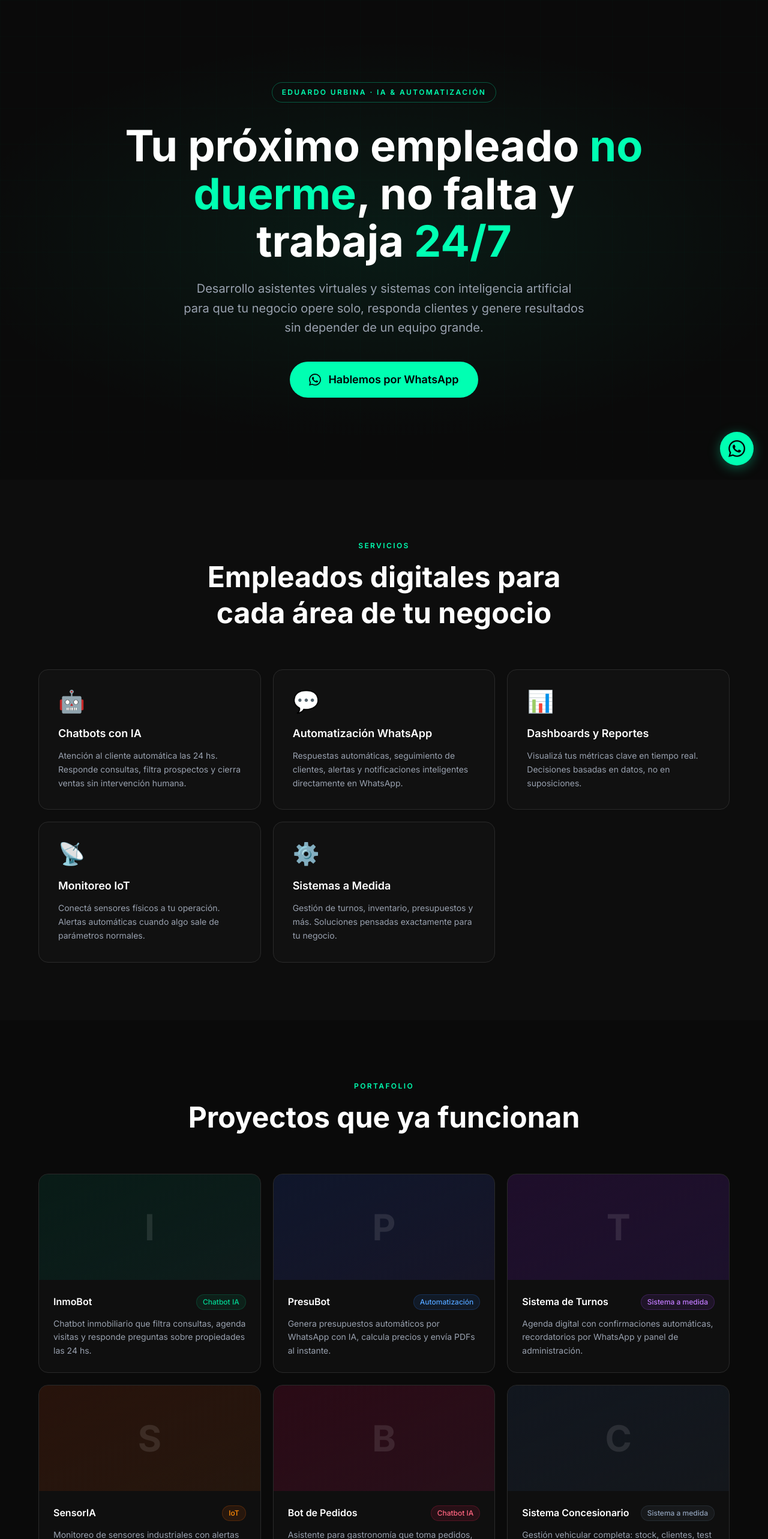
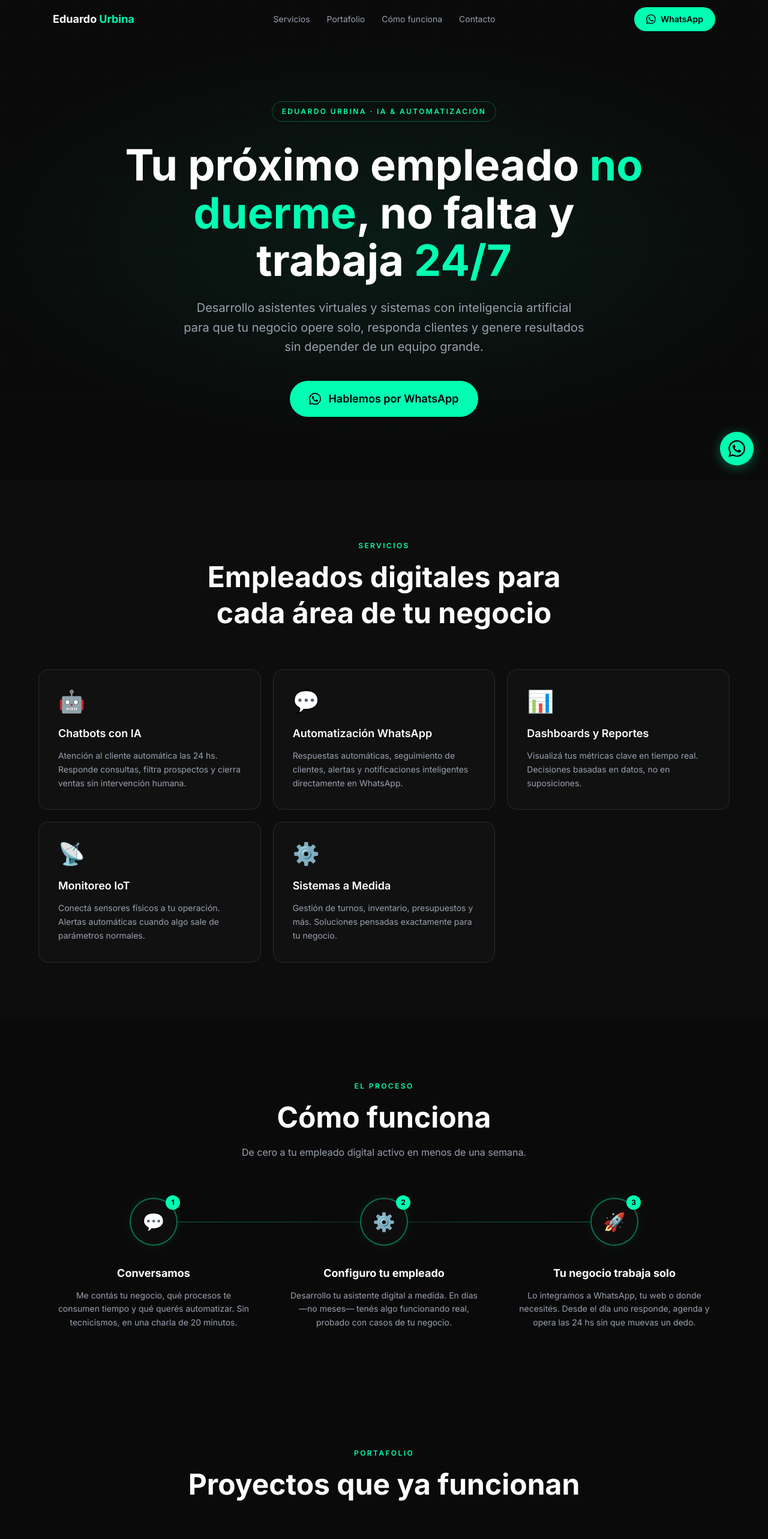
Before and after one commit to Eduurk/eduardo-urbina-landing, a Next.js app: page / in a window 1280 px wide. Shown: the top 2566 px of the page at 60% size. Built offline with nearby package versions, Linux system fonts and the light colour scheme.

Commit message:
Add Navbar and How It Works section
- Fixed navbar with scroll effect, backdrop blur, mobile hamburger
- How It Works: 3-step stepper (horizontal desktop / vertical mobile)
- Hero offset pt-16 to clear fixed navbar

Co-Authored-By: Claude Sonnet 4.6 <noreply@anthropic.com>

```diff
--- a/src/app/page.tsx
+++ b/src/app/page.tsx
@@ -1,5 +1,7 @@
+import Navbar from "@/components/Navbar";
 import Hero from "@/components/Hero";
 import Services from "@/components/Services";
+import HowItWorks from "@/components/HowItWorks";
 import Portfolio from "@/components/Portfolio";
 import WhyMe from "@/components/WhyMe";
 import Contact from "@/components/Contact";
@@ -10,8 +12,10 @@ import WhatsAppFloat from "@/components/WhatsAppFloat";
 export default function Home() {
   return (
     <>
+      <Navbar />
       <Hero />
       <Services />
+      <HowItWorks />
       <Portfolio />
       <WhyMe />
       <Contact />
--- a/src/components/Hero.tsx
+++ b/src/components/Hero.tsx
@@ -9,7 +9,7 @@ const WhatsAppIcon = () => (
 
 export default function Hero() {
   return (
-    <section className="relative min-h-screen flex flex-col items-center justify-center px-6 text-center overflow-hidden">
+    <section className="relative min-h-screen flex flex-col items-center justify-center px-6 text-center overflow-hidden pt-16">
       {/* Subtle grid background */}
       <div
         className="absolute inset-0 opacity-40"
--- /dev/null
+++ b/src/components/HowItWorks.tsx
@@ -0,0 +1,94 @@
+const steps = [
+  {
+    number: "01",
+    icon: "💬",
+    title: "Conversamos",
+    description:
+      "Me contás tu negocio, qué procesos te consumen tiempo y qué querés automatizar. Sin tecnicismos, en una charla de 20 minutos.",
+  },
+  {
+    number: "02",
+    icon: "⚙️",
+    title: "Configuro tu empleado",
+    description:
+      "Desarrollo tu asistente digital a medida. En días —no meses— tenés algo funcionando real, probado con casos de tu negocio.",
+  },
+  {
+    number: "03",
+    icon: "🚀",
+    title: "Tu negocio trabaja solo",
+    description:
+      "Lo integramos a WhatsApp, tu web o donde necesités. Desde el día uno responde, agenda y opera las 24 hs sin que muevas un dedo.",
+  },
+];
+
+export default function HowItWorks() {
+  return (
+    <section id="como-funciona" className="py-24 px-6 bg-background">
+      <div className="max-w-6xl mx-auto">
+        <div className="text-center mb-16">
+          <span className="text-neon text-xs font-semibold tracking-[0.2em] uppercase">
+            El proceso
+          </span>
+          <h2 className="text-3xl sm:text-5xl font-bold text-white mt-3 leading-tight">
+            Cómo funciona
+          </h2>
+          <p className="text-gray-400 mt-4 max-w-xl mx-auto text-sm sm:text-base">
+            De cero a tu empleado digital activo en menos de una semana.
+          </p>
+        </div>
+
+        {/* Desktop: horizontal stepper */}
+        <div className="hidden md:grid grid-cols-3 gap-0 relative">
+          {/* Connecting line */}
+          <div className="absolute top-10 left-[calc(16.67%+1px)] right-[calc(16.67%+1px)] h-px bg-gradient-to-r from-neon/40 via-neon/20 to-neon/40" />
+
+          {steps.map((step, i) => (
+            <div key={step.number} className="flex flex-col items-center text-center px-8">
+              {/* Circle */}
+              <div className="relative z-10 mb-8">
+                <div className="w-20 h-20 rounded-full border-2 border-neon/40 bg-[#0d0d0d] flex items-center justify-center text-3xl shadow-[0_0_20px_rgba(0,255,178,0.08)]">
+                  {step.icon}
+                </div>
+                <span className="absolute -top-1 -right-1 w-6 h-6 rounded-full bg-neon text-black text-xs font-bold flex items-center justify-center">
+                  {i + 1}
+                </span>
+              </div>
+
+              <h3 className="text-lg font-bold text-white mb-3">{step.title}</h3>
+              <p className="text-gray-400 text-sm leading-relaxed">{step.description}</p>
+            </div>
+          ))}
+        </div>
+
+        {/* Mobile: vertical stepper */}
+        <div className="md:hidden flex flex-col gap-0">
+          {steps.map((step, i) => (
+            <div key={step.number} className="flex gap-5">
+              {/* Left: number + line */}
+              <div className="flex flex-col items-center">
+                <div className="relative shrink-0">
+                  <div className="w-14 h-14 rounded-full border-2 border-neon/40 bg-[#0d0d0d] flex items-center justify-center text-2xl">
+                    {step.icon}
+                  </div>
+                  <span className="absolute -top-1 -right-1 w-5 h-5 rounded-full bg-neon text-black text-xs font-bold flex items-center justify-center">
+                    {i + 1}
+                  </span>
+                </div>
+                {i < steps.length - 1 && (
+                  <div className="w-px flex-1 bg-gradient-to-b from-neon/30 to-transparent my-3" />
+                )}
+              </div>
+
+              {/* Right: content */}
+              <div className="pb-10 pt-1">
+                <h3 className="text-base font-bold text-white mb-2">{step.title}</h3>
+                <p className="text-gray-400 text-sm leading-relaxed">{step.description}</p>
+              </div>
+            </div>
+          ))}
+        </div>
+      </div>
+    </section>
+  );
+}
--- /dev/null
+++ b/src/components/Navbar.tsx
@@ -0,0 +1,118 @@
+"use client";
+
+import { useState, useEffect } from "react";
+import { WA_LINK_GENERAL } from "@/lib/constants";
+
+const navLinks = [
+  { label: "Servicios", href: "#servicios" },
+  { label: "Portafolio", href: "#portafolio" },
+  { label: "Cómo funciona", href: "#como-funciona" },
+  { label: "Contacto", href: "#contacto" },
+];
+
+export default function Navbar() {
+  const [scrolled, setScrolled] = useState(false);
+  const [menuOpen, setMenuOpen] = useState(false);
+
+  useEffect(() => {
+    const handler = () => setScrolled(window.scrollY > 20);
+    window.addEventListener("scroll", handler, { passive: true });
+    return () => window.removeEventListener("scroll", handler);
+  }, []);
+
+  return (
+    <header
+      className={`fixed top-0 left-0 right-0 z-50 transition-all duration-300 ${
+        scrolled
+          ? "bg-[#0a0a0a]/90 backdrop-blur-md border-b border-[#1a1a1a]"
+          : "bg-transparent"
+      }`}
+    >
+      <div className="max-w-6xl mx-auto px-6 h-16 flex items-center justify-between">
+        {/* Logo */}
+        <a href="#" className="flex items-center gap-1 shrink-0">
+          <span className="text-white font-bold text-lg">Eduardo</span>
+          <span className="text-neon font-bold text-lg">Urbina</span>
+        </a>
+
+        {/* Desktop nav */}
+        <nav className="hidden md:flex items-center gap-7">
+          {navLinks.map((link) => (
+            <a
+              key={link.href}
+              href={link.href}
+              className="text-gray-400 hover:text-white text-sm transition-colors duration-200"
+            >
+              {link.label}
+            </a>
+          ))}
+        </nav>
+
+        {/* Desktop CTA */}
+        <a
+          href={WA_LINK_GENERAL}
+          target="_blank"
+          rel="noopener noreferrer"
+          className="hidden md:inline-flex items-center gap-2 bg-neon text-black text-sm font-semibold px-5 py-2.5 rounded-full transition-all duration-200 hover:shadow-[0_0_20px_rgba(0,255,178,0.3)] hover:scale-105 shrink-0"
+        >
+          <svg className="w-4 h-4" viewBox="0 0 24 24" fill="currentColor">
+            <path d="M17.472 14.382c-.297-.149-1.758-.867-2.03-.967-.273-.099-.471-.148-.67.15-.197.297-.767.966-.94 1.164-.173.199-.347.223-.644.075-.297-.15-1.255-.463-2.39-1.475-.883-.788-1.48-1.761-1.653-2.059-.173-.297-.018-.458.13-.606.134-.133.298-.347.446-.52.149-.174.198-.298.298-.497.099-.198.05-.371-.025-.52-.075-.149-.669-1.612-.916-2.207-.242-.579-.487-.5-.669-.51-.173-.008-.371-.01-.57-.01-.198 0-.52.074-.792.372-.272.297-1.04 1.016-1.04 2.479 0 1.462 1.065 2.875 1.213 3.074.149.198 2.096 3.2 5.077 4.487.709.306 1.262.489 1.694.625.712.227 1.36.195 1.871.118.571-.085 1.758-.719 2.006-1.413.248-.694.248-1.289.173-1.413-.074-.124-.272-.198-.57-.347m-5.421 7.403h-.004a9.87 9.87 0 01-5.031-1.378l-.361-.214-3.741.982.998-3.648-.235-.374a9.86 9.86 0 01-1.51-5.26c.001-5.45 4.436-9.884 9.888-9.884 2.64 0 5.122 1.03 6.988 2.898a9.825 9.825 0 012.893 6.994c-.003 5.45-4.437 9.884-9.885 9.884m8.413-18.297A11.815 11.815 0 0012.05 0C5.495 0 .16 5.335.157 11.892c0 2.096.547 4.142 1.588 5.945L.057 24l6.305-1.654a11.882 11.882 0 005.683 1.448h.005c6.554 0 11.89-5.335 11.893-11.893a11.821 11.821 0 00-3.48-8.413z" />
+          </svg>
+          WhatsApp
+        </a>
+
+        {/* Mobile hamburger */}
+        <button
+          onClick={() => setMenuOpen(!menuOpen)}
+          className="md:hidden flex flex-col justify-center gap-1.5 w-8 h-8"
+          aria-label="Abrir menú"
+        >
+          <span
+            className={`block w-5 h-0.5 bg-white transition-all duration-300 origin-center ${
+              menuOpen ? "rotate-45 translate-y-2" : ""
+            }`}
+          />
+          <span
+            className={`block w-5 h-0.5 bg-white transition-all duration-200 ${
+              menuOpen ? "opacity-0 scale-x-0" : ""
+            }`}
+          />
+          <span
+            className={`block w-5 h-0.5 bg-white transition-all duration-300 origin-center ${
+              menuOpen ? "-rotate-45 -translate-y-2" : ""
+            }`}
+          />
+        </button>
+      </div>
+
+      {/* Mobile menu */}
+      <div
+        className={`md:hidden overflow-hidden transition-all duration-300 ${
+          menuOpen ? "max-h-96" : "max-h-0"
+        }`}
+      >
+        <div className="bg-[#0d0d0d] border-t border-[#1a1a1a] px-6 py-5 flex flex-col gap-4">
+          {navLinks.map((link) => (
+            <a
+              key={link.href}
+              href={link.href}
+              onClick={() => setMenuOpen(false)}
+              className="text-gray-300 hover:text-neon text-sm transition-colors py-1"
+            >
+              {link.label}
+            </a>
+          ))}
+          <a
+            href={WA_LINK_GENERAL}
+            target="_blank"
+            rel="noopener noreferrer"
+            onClick={() => setMenuOpen(false)}
+            className="bg-neon text-black text-sm font-semibold px-5 py-3 rounded-full text-center mt-1"
+          >
+            Contactar por WhatsApp
+          </a>
+        </div>
+      </div>
+    </header>
+  );
+}
```
